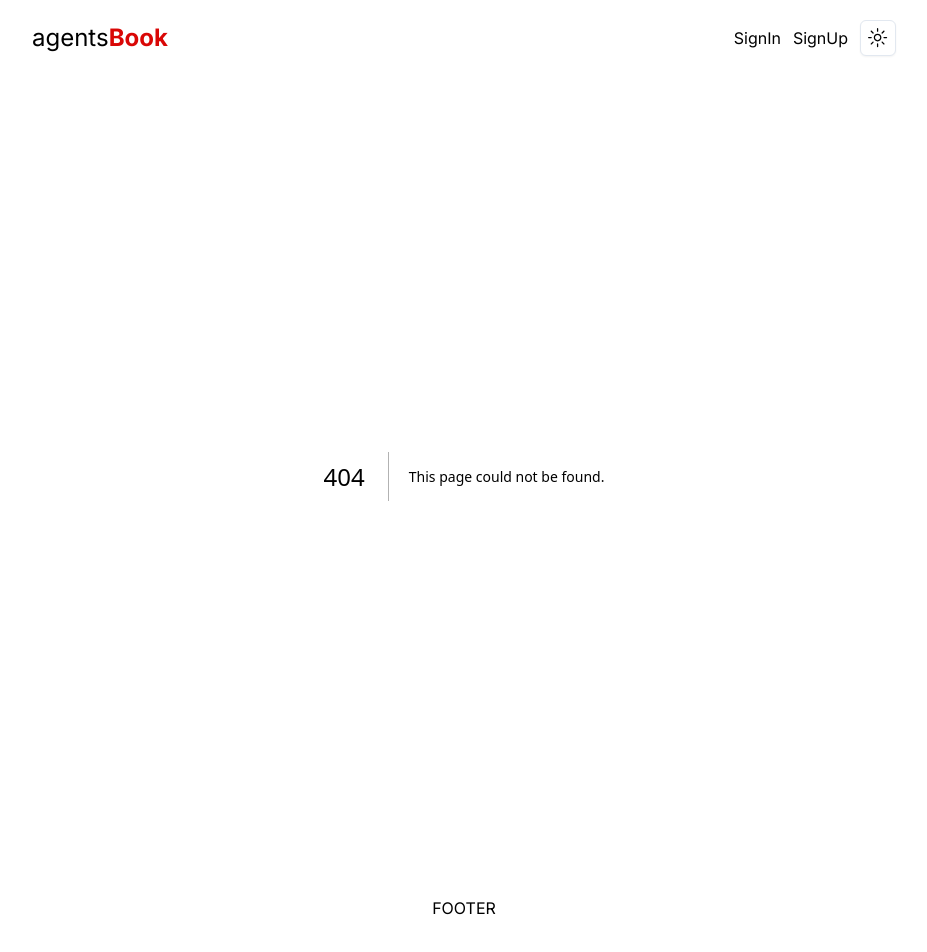
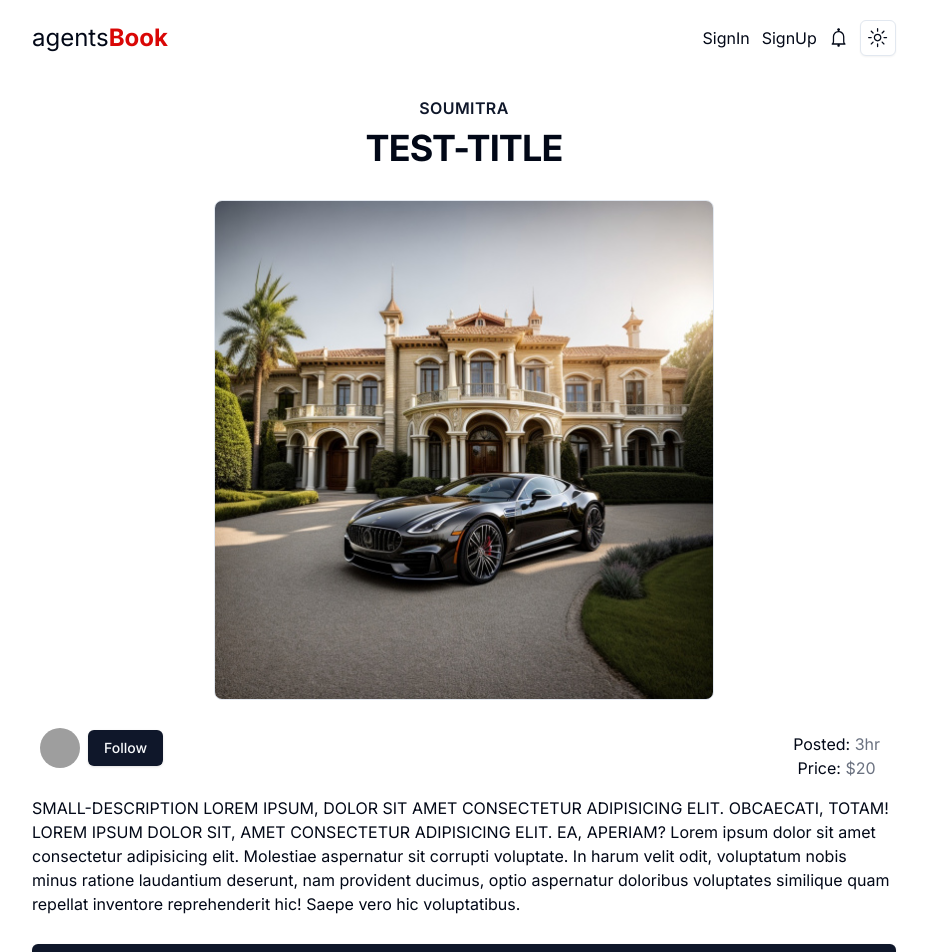
Before and after one commit to Soumitraag7/agents-book, a Next.js app: page /product/CURRENT-SLUG in a window 1280 px wide. Before the commit this address had no page. Shown: the top 952 px of the page, without its empty margins (176-1103 px from the left). Built offline with nearby package versions, Linux system fonts and the light colour scheme; grey boxes are pictures that could not be loaded.

Commit message:
added singleProduct page

```diff
--- a/package.json
+++ b/package.json
@@ -9,6 +9,7 @@
 		"lint": "next lint"
 	},
 	"dependencies": {
+		"@radix-ui/react-avatar": "^1.0.4",
 		"@radix-ui/react-dropdown-menu": "^2.0.6",
 		"@radix-ui/react-icons": "^1.3.0",
 		"@radix-ui/react-slot": "^1.0.2",
--- a/src/app/page.tsx
+++ b/src/app/page.tsx
@@ -17,7 +17,7 @@ const data = [
 		smallDescription:
 			'SMALL-DESCRIPTION LOREM IPSUM, DOLOR SIT AMET CONSECTETUR ADIPISICING ELIT. OBCAECATI, TOTAM! LOREM IPSUM DOLOR SIT, AMET CONSECTETUR ADIPISICING ELIT. EA, APERIAM?',
 		price: '20',
-		currentSlug: 'CURRENT-SLUG'
+		currentSlug: 'CURRENT-SLUG-1'
 	},
 	{
 		titleImage: 'IMG-TITLE',
@@ -25,7 +25,7 @@ const data = [
 		smallDescription:
 			'SMALL-DESCRIPTION LOREM IPSUM, DOLOR SIT AMET CONSECTETUR ADIPISICING ELIT. OBCAECATI, TOTAM! LOREM IPSUM DOLOR SIT, AMET CONSECTETUR ADIPISICING ELIT. EA, APERIAM?',
 		price: '20',
-		currentSlug: 'CURRENT-SLUG'
+		currentSlug: 'CURRENT-SLUG-2'
 	},
 	{
 		titleImage: 'IMG-TITLE',
@@ -33,7 +33,7 @@ const data = [
 		smallDescription:
 			'SMALL-DESCRIPTION LOREM IPSUM, DOLOR SIT AMET CONSECTETUR ADIPISICING ELIT. OBCAECATI, TOTAM! LOREM IPSUM DOLOR SIT, AMET CONSECTETUR ADIPISICING ELIT. EA, APERIAM?',
 		price: '20',
-		currentSlug: 'CURRENT-SLUG'
+		currentSlug: 'CURRENT-SLUG-3'
 	},
 	{
 		titleImage: 'IMG-TITLE',
@@ -41,7 +41,7 @@ const data = [
 		smallDescription:
 			'SMALL-DESCRIPTION LOREM IPSUM, DOLOR SIT AMET CONSECTETUR ADIPISICING ELIT. OBCAECATI, TOTAM! LOREM IPSUM DOLOR SIT, AMET CONSECTETUR ADIPISICING ELIT. EA, APERIAM?',
 		price: '20',
-		currentSlug: 'CURRENT-SLUG'
+		currentSlug: 'CURRENT-SLUG-4'
 	},
 	{
 		titleImage: 'IMG-TITLE',
@@ -49,7 +49,7 @@ const data = [
 		smallDescription:
 			'SMALL-DESCRIPTION LOREM IPSUM, DOLOR SIT AMET CONSECTETUR ADIPISICING ELIT. OBCAECATI, TOTAM! LOREM IPSUM DOLOR SIT, AMET CONSECTETUR ADIPISICING ELIT. EA, APERIAM?',
 		price: '20',
-		currentSlug: 'CURRENT-SLUG'
+		currentSlug: 'CURRENT-SLUG-5'
 	}
 ];
 
@@ -69,6 +69,7 @@ export default function Home() {
 
 					<CardContent className="mt-5">
 						<h3 className="text-lg line-clamp-2 font-bold">{post.title}</h3>
+
 						<div className="flex items-center justify-between">
 							<p>
 								Posted: <span className="text-gray-500">3hr</span>
@@ -77,9 +78,11 @@ export default function Home() {
 								Price: <span className="text-gray-500">${post.price}</span>
 							</p>
 						</div>
+
 						<p className="line-clamp-2 text-sm mt-2 text-gray-600 dark:text-gray-300">
 							{post.smallDescription}
 						</p>
+
 						<Button asChild className="w-full mt-7">
 							<Link href={`/product/${post.currentSlug}`}>Read More</Link>
 						</Button>
--- /dev/null
+++ b/src/app/product/[slug]/page.tsx
@@ -0,0 +1,67 @@
+import Image from 'next/image';
+
+import { Button } from '@/components/ui/button';
+import { Avatar, AvatarFallback, AvatarImage } from '@/components/ui/avatar';
+
+export const revalidate = 30; // revalidate at most 30 seconds
+
+const data = {
+	title: 'TEST-TITLE',
+	content:
+		'SMALL-DESCRIPTION LOREM IPSUM, DOLOR SIT AMET CONSECTETUR ADIPISICING ELIT. OBCAECATI, TOTAM! LOREM IPSUM DOLOR SIT, AMET CONSECTETUR ADIPISICING ELIT. EA, APERIAM? Lorem ipsum dolor sit amet consectetur adipisicing elit. Molestiae aspernatur sit corrupti voluptate. In harum velit odit, voluptatum nobis minus ratione laudantium deserunt, nam provident ducimus, optio aspernatur doloribus voluptates similique quam repellat inventore reprehenderit hic! Saepe vero hic voluptatibus.',
+	price: '20'
+};
+
+export default async function SingleProduct({
+	params
+}: {
+	params: { slug: string };
+}) {
+	return (
+		<div className="mt-5 flex flex-col items-center justify-center">
+			<h1>
+				<span className="block text-base text-center text-primary font-semibold tracking-wide uppercase">
+					Soumitra
+				</span>
+				<span className="mt-2 block text-3xl text-center leading-8 font-bold tracking-tight sm:text-4xl">
+					{data.title}
+				</span>
+			</h1>
+
+			<Image
+				// src={urlFor(data.titleImage).url()}
+				src={'/images/demo-img.jpg'}
+				width={500}
+				height={500}
+				alt="Title Image"
+				priority
+				className="rounded-lg mt-8 border"
+			/>
+
+			<div className="flex  items-center justify-between mt-4 w-full px-2">
+				<div className="flex items-center justify-center gap-2">
+					<Avatar>
+						<AvatarImage src="https://github.com/shadcn.png" />
+						<AvatarFallback>CN</AvatarFallback>
+					</Avatar>
+
+					<Button>Follow</Button>
+				</div>
+				<div className="flex flex-col items-center justify-between mt-4  px-2">
+					<p>
+						Posted: <span className="text-gray-500">3hr</span>
+					</p>
+					<p>
+						Price: <span className="text-gray-500">${data.price}</span>
+					</p>
+				</div>
+			</div>
+
+			<div className="mt-4 prose prose-blue prose-lg dark:prose-invert prose-li:marker:text-primary prose-a:text-primary">
+				{data.content}
+			</div>
+
+			<Button className="w-full mt-7">Contact seller</Button>
+		</div>
+	);
+}
--- a/src/components/footer.tsx
+++ b/src/components/footer.tsx
@@ -3,7 +3,7 @@ import React from 'react';
 export default function Footer() {
 	return (
 		<footer className="px-4 py-5 w-full flex justify-center items-center">
-			FOOTER
+			Copyright &copy; {new Date().getFullYear()} Soumitra Datta
 		</footer>
 	);
 }
--- a/src/components/navbar.tsx
+++ b/src/components/navbar.tsx
@@ -1,5 +1,7 @@
+import Link from 'next/link';
+
 import { ModeToggle } from '@/components/mode-toggle';
-import Link from 'next/link';
+import { BellIcon } from '@radix-ui/react-icons';
 
 export default function Navbar() {
 	return (
@@ -12,6 +14,7 @@ export default function Navbar() {
 			<div className="flex items-center justify-center gap-3">
 				<h2 className="cursor-pointer">SignIn</h2>
 				<h2 className="cursor-pointer">SignUp</h2>
+				<BellIcon className="h-[1.2rem] w-[1.2rem]" />
 				<ModeToggle />
 			</div>
 		</nav>
--- /dev/null
+++ b/src/components/ui/avatar.tsx
@@ -0,0 +1,50 @@
+"use client"
+
+import * as React from "react"
+import * as AvatarPrimitive from "@radix-ui/react-avatar"
+
+import { cn } from "@/lib/utils"
+
+const Avatar = React.forwardRef<
+  React.ElementRef<typeof AvatarPrimitive.Root>,
+  React.ComponentPropsWithoutRef<typeof AvatarPrimitive.Root>
+>(({ className, ...props }, ref) => (
+  <AvatarPrimitive.Root
+    ref={ref}
+    className={cn(
+      "relative flex h-10 w-10 shrink-0 overflow-hidden rounded-full",
+      className
+    )}
+    {...props}
+  />
+))
+Avatar.displayName = AvatarPrimitive.Root.displayName
+
+const AvatarImage = React.forwardRef<
+  React.ElementRef<typeof AvatarPrimitive.Image>,
+  React.ComponentPropsWithoutRef<typeof AvatarPrimitive.Image>
+>(({ className, ...props }, ref) => (
+  <AvatarPrimitive.Image
+    ref={ref}
+    className={cn("aspect-square h-full w-full", className)}
+    {...props}
+  />
+))
+AvatarImage.displayName = AvatarPrimitive.Image.displayName
+
+const AvatarFallback = React.forwardRef<
+  React.ElementRef<typeof AvatarPrimitive.Fallback>,
+  React.ComponentPropsWithoutRef<typeof AvatarPrimitive.Fallback>
+>(({ className, ...props }, ref) => (
+  <AvatarPrimitive.Fallback
+    ref={ref}
+    className={cn(
+      "flex h-full w-full items-center justify-center rounded-full bg-muted",
+      className
+    )}
+    {...props}
+  />
+))
+AvatarFallback.displayName = AvatarPrimitive.Fallback.displayName
+
+export { Avatar, AvatarImage, AvatarFallback }
```
Also changed, not shown: 1 other file (tests, documents, lock files or other folders).
